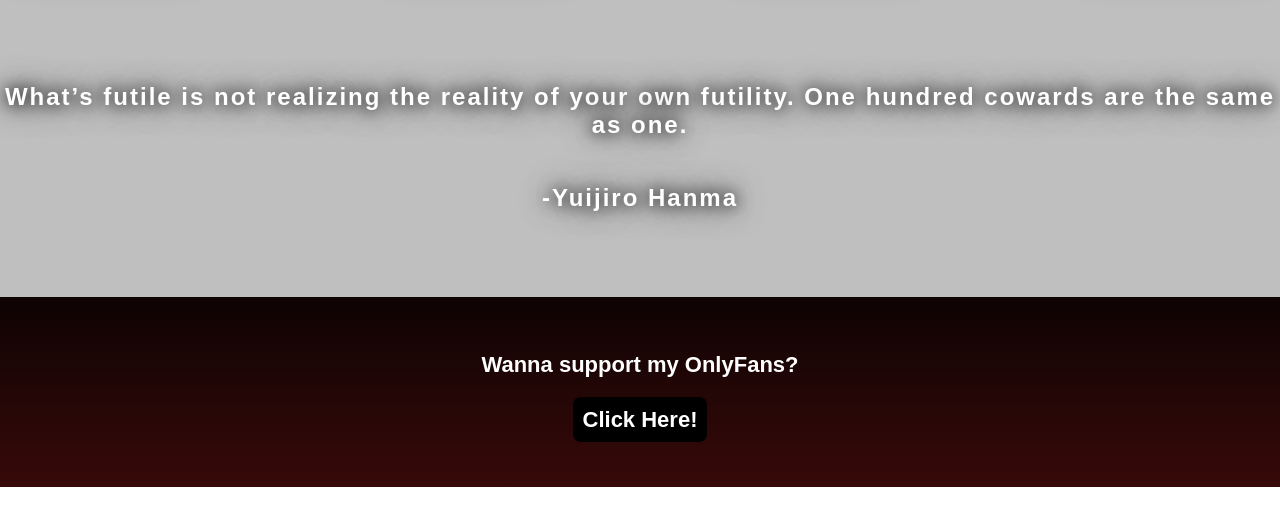
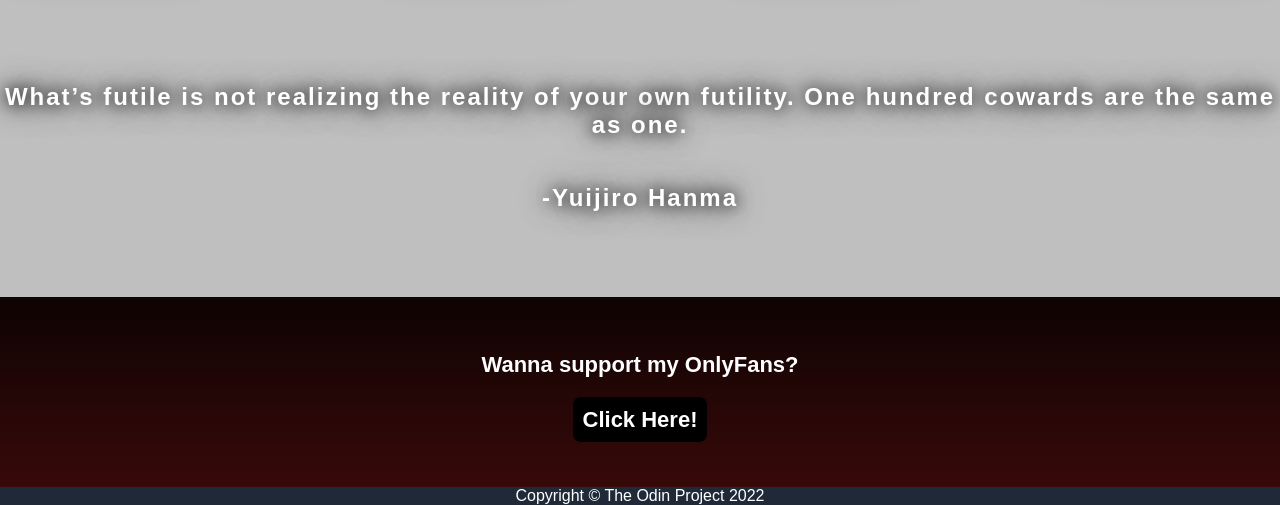
Before and after one commit to blueswizzle/landing-page, a plain HTML site: page index.html in a window 1280 px wide. Shown: the part 900-1405 px from the top of the page. Drawn offline with Linux system fonts and the light colour scheme.

Commit message:
Added footer layer.

```diff
--- a/index.html
+++ b/index.html
@@ -98,5 +98,9 @@
             </div>
         </div>
     </div>
+
+    <div class="footerLayer">
+        <p>Copyright © The Odin Project 2022</p>
+    </div>
 </body>
 </html>
--- a/style.css
+++ b/style.css
@@ -205,3 +205,12 @@ li a:link,a:visited{
 .supportLink a:hover{
     box-shadow: 0 0 2em rgb(69 69 69);
 }
+
+.footerLayer{
+    background-color: #1F2937;
+    color: #fff;
+}
+
+.footerLayer p{
+    text-align: center;
+}
```
